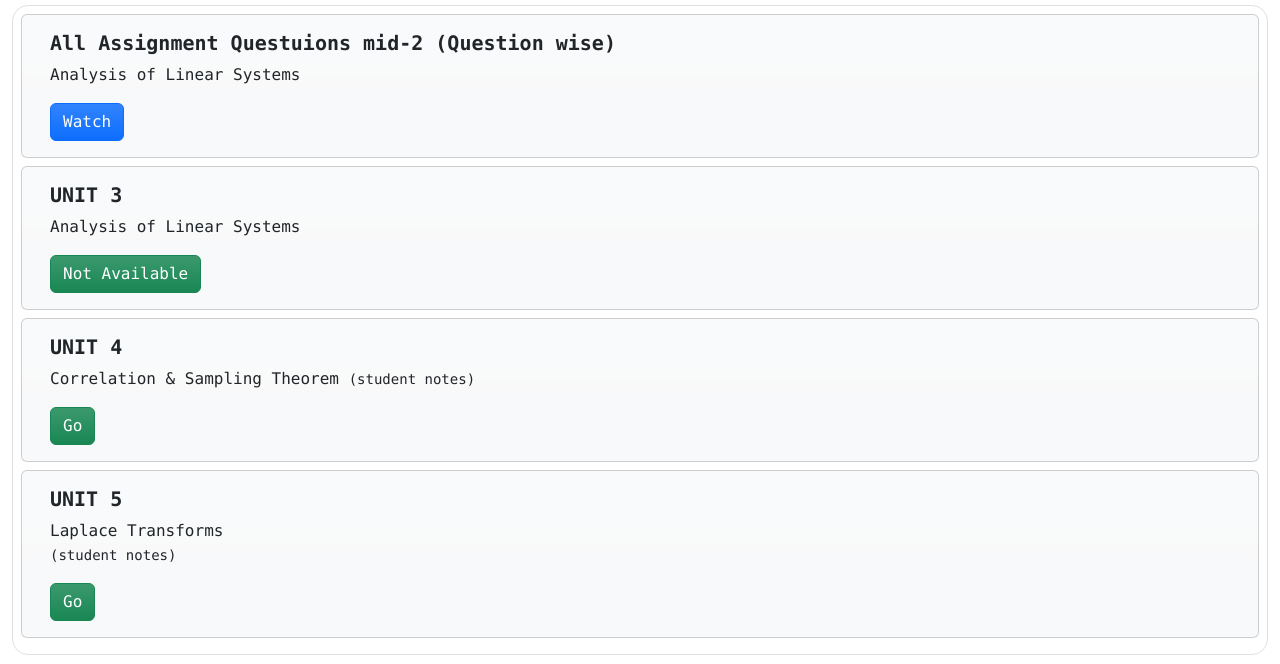
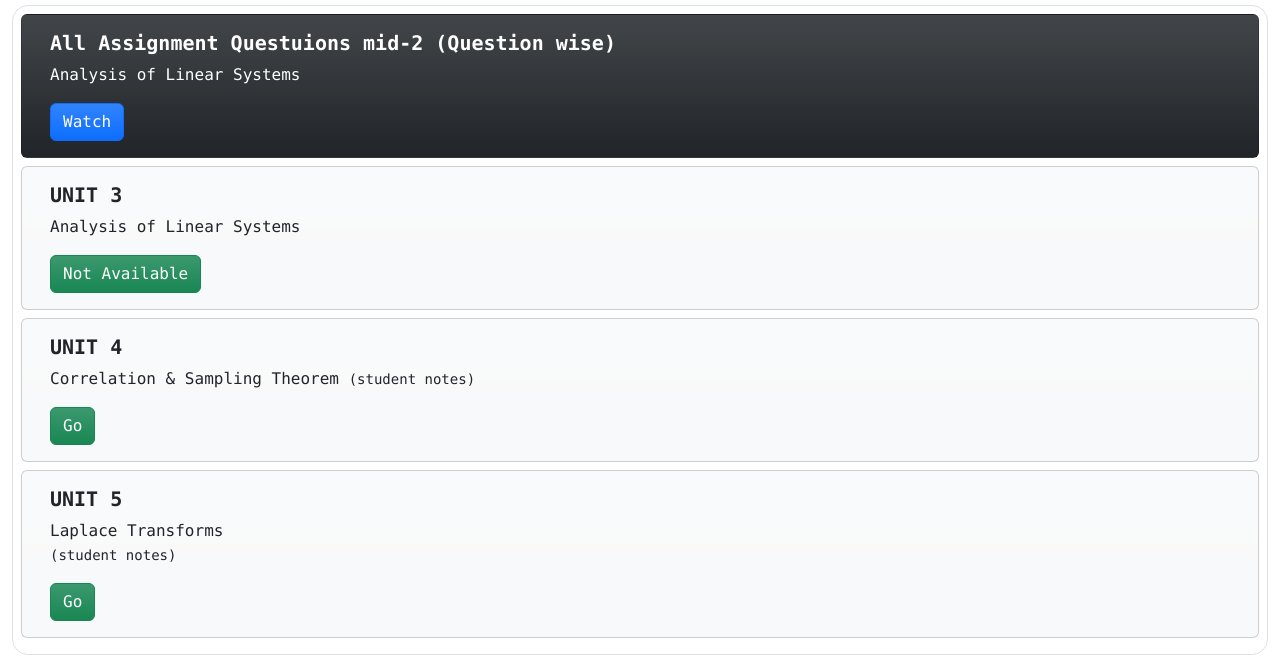
Before and after one commit to thenameisvnvr/vnvrcontent, a plain HTML site: page ss.html in a window 1280 px wide. Shown: the part 136-800 px from the top of the page. Drawn offline with nearby package versions, Linux system fonts and the light colour scheme.

Commit message:
Update ss.html

```diff
--- a/ss.html
+++ b/ss.html
@@ -25,7 +25,7 @@
     <div class="subj-container row mx-3 mx-auto border rounded-4 p-2">
       <!--  -->
 
-      <div class="card col-12 mb-2 bg-gradient bg-light">
+      <div class="card col-12 mb-2 bg-gradient bg-dark text-white">
         <div class="card-body">
           <h5 class="card-title">
             <b> All Assignment Questuions mid-2 (Question wise) </b>
```
